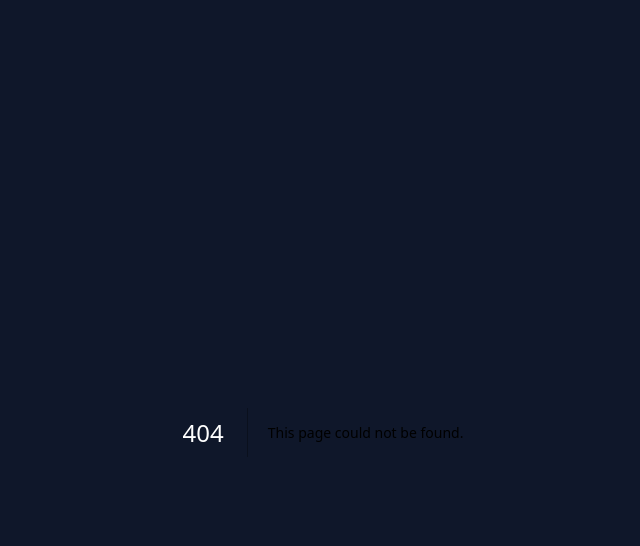
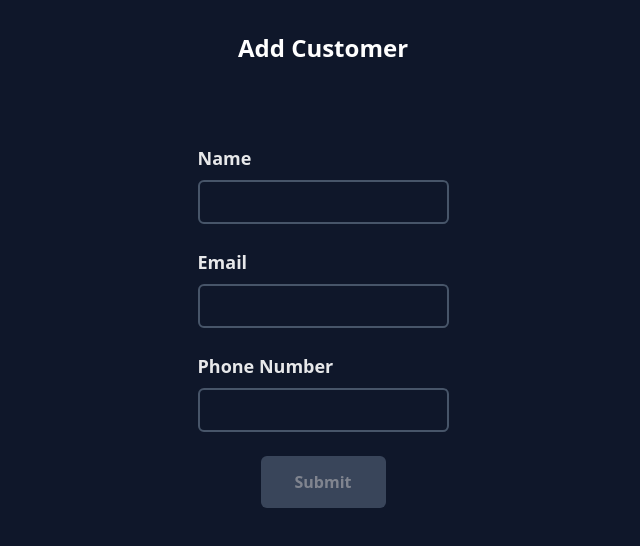
Before and after one commit to AnmolSinghSodlan/Internship-Project, a Next.js app: page /add-customer in a window 1280 px wide. Before the commit this address had no page. Shown: the top 546 px of the page, without its empty margins (317-957 px from the left). Built offline with nearby package versions, Linux system fonts and the light colour scheme.

Commit message:
Add files via upload

```diff
--- /dev/null
+++ b/app/add-customer/page.tsx
@@ -0,0 +1,192 @@
+"use client";
+
+import { v4 as uuidv4 } from "uuid";
+import { useState, useEffect } from "react";
+import useStore from "../store";
+import { useRouter } from "next/navigation";
+
+type Timeout = ReturnType<typeof setTimeout>;
+
+
+export default function AddCustomer() {
+  const addCustomer = useStore((state) => state.addCustomer);
+
+  const router = useRouter();
+
+  const [formData, setFormData] = useState({
+    name: "",
+    email: "",
+    phoneNumber: "",
+  });
+
+  const [formValid, setFormValid] = useState<{
+    name: null | boolean;
+    email: null | boolean;
+    phoneNumber: null | boolean;
+  }>({
+    name: null,
+    email: null,
+    phoneNumber: null,
+  });
+
+  const [nameValidateTimeout, setNameValidateTimeout] =
+    useState<null | Timeout>(null);
+
+  const [emailValidateTimeout, setEmailValidateTimeout] =
+    useState<null | Timeout>(null);
+
+  const [phoneNumberValidateTimeout, setPhoneNumberValidateTimeout] =
+    useState<null | Timeout>(null);
+
+  const [btnDisabled, setBtnDisabled] = useState(true);
+
+  const validateName = (input: string) => {
+    if (input.length > 0) {
+      setFormValid((prev) => ({ ...prev, name: true }));
+    } else {
+      setFormValid((prev) => ({ ...prev, name: false }));
+    }
+  };
+
+  const validateEmail = (input: string) => {
+    if (input) {
+      const emailRegex = /^[A-Za-z0-9._%+-]+@[A-Za-z0-9.-]+\.[A-Za-z]{2,}$/;
+      const isValid = emailRegex.test(input);
+      4;
+
+      if (isValid) {
+        setFormValid((prev) => ({ ...prev, email: true }));
+      } else {
+        setFormValid((prev) => ({ ...prev, email: false }));
+      }
+    }
+  };
+
+  const validatePhoneNumber = (input: string) => {
+    if (input) {
+      const phoneNumberRegex = /^[6-9]\d{9}$/;
+      const isValid = phoneNumberRegex.test(input);
+
+      if (isValid) {
+        setFormValid((prev) => ({ ...prev, phoneNumber: true }));
+      } else {
+        setFormValid((prev) => ({ ...prev, phoneNumber: false }));
+      }
+    }
+  };
+
+  useEffect(() => {
+    if (formValid.name && formValid.email && formValid.phoneNumber) {
+      setBtnDisabled(false);
+    } else {
+      setBtnDisabled(true);
+    }
+  }, [formData, formValid]);
+
+  const formSubmitHandler = (event: any) => {
+    event.preventDefault();
+    addCustomer({ ...formData, id: uuidv4() });
+    router.push("/");
+  };
+
+  return (
+    <section>
+      <h1>Add Customer</h1>
+      <form
+        className="mt-20 w-fit mx-auto  flex flex-col gap-6"
+        onSubmit={formSubmitHandler}
+      >
+        <div className="flex flex-col gap-2">
+          <label className="text-lg font-semibold" htmlFor="name">
+            Name
+          </label>
+          <input
+            className="bg-transparent border-slate-600 border-2 p-2 text-md rounded-md"
+            type="text"
+            id="name"
+            value={formData.name}
+            onChange={(event) => {
+              if (nameValidateTimeout) {
+                clearTimeout(nameValidateTimeout);
+              }
+              const timeout = setTimeout(() => {
+                validateName(event.target.value);
+              }, 400);
+
+              setNameValidateTimeout(timeout);
+
+              setFormData((prev) => ({ ...prev, name: event.target.value }));
+            }}
+          />
+
+          {formValid.name === false && (
+            <p className="text-red-600 font-semibold">Invalid Name</p>
+          )}
+        </div>
+        <div className="flex flex-col gap-2">
+          <label className="text-lg font-semibold" htmlFor="email">
+            Email
+          </label>
+          <input
+            className="bg-transparent border-slate-600 border-2 p-2 text-md rounded-md"
+            type="email"
+            id="email"
+            value={formData.email}
+            onChange={(event) => {
+              if (emailValidateTimeout) {
+                clearTimeout(emailValidateTimeout);
+              }
+              const timeout = setTimeout(() => {
+                validateEmail(event.target.value);
+              }, 400);
+
+              setEmailValidateTimeout(timeout);
+
+              setFormData((prev) => ({ ...prev, email: event.target.value }));
+            }}
+          />
+
+          {formValid.email === false && (
+            <p className="text-red-600 font-semibold">Invalid Email</p>
+          )}
+        </div>
+        <div className="flex flex-col gap-2">
+          <label className="text-lg font-semibold" htmlFor="phoneNumber">
+            Phone Number
+          </label>
+          <input
+            className="bg-transparent border-slate-600 border-2 p-2 text-md rounded-md"
+            type="string"
+            id="phoneNumber"
+            value={formData.phoneNumber}
+            onChange={(event) => {
+              if (phoneNumberValidateTimeout) {
+                clearTimeout(phoneNumberValidateTimeout);
+              }
+              const timeout = setTimeout(() => {
+                validatePhoneNumber(event.target.value);
+              }, 400);
+
+              setPhoneNumberValidateTimeout(timeout);
+
+              setFormData((prev) => ({
+                ...prev,
+                phoneNumber: event.target.value,
+              }));
+            }}
+          />
+          {formValid.phoneNumber === false && (
+            <p className="text-red-600 font-semibold">Invalid Phone Number</p>
+          )}
+        </div>
+        <button
+          className="bg-slate-500 disabled:bg-slate-500 disabled:opacity-50 disabled:pointer-events-none"
+          disabled={btnDisabled}
+          type="submit"
+        >
+          Submit
+        </button>
+      </form>
+    </section>
+  );
+}
```
